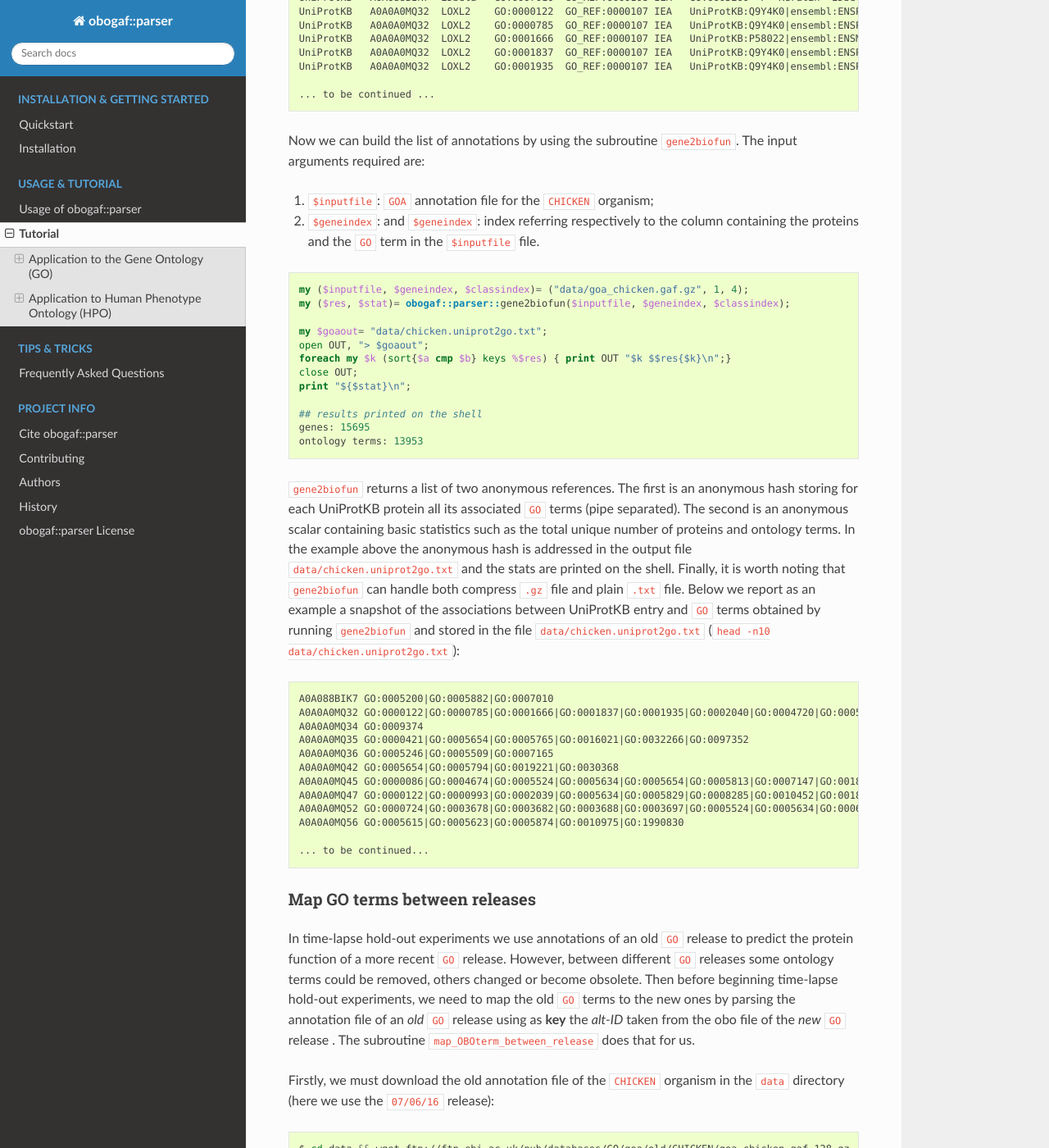
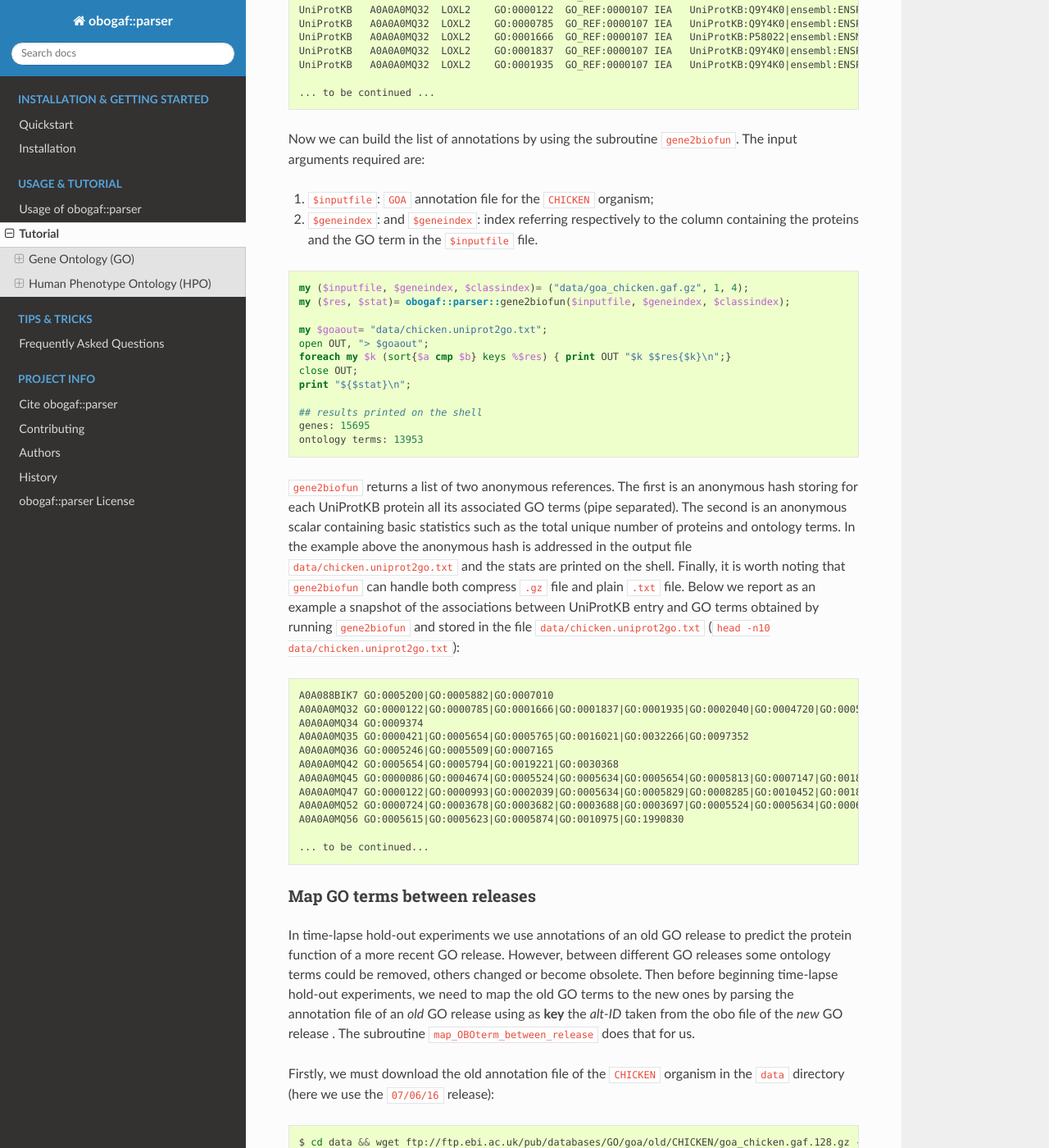
Before and after one commit to marconotaro/obogaf-parser, a Sphinx documentation site: the page built from docs/tutorial.rst, in a window 1280 px wide and 1400 px high, scrolled down 9306 px. Shown: the whole window at 82% size. Built offline with Sphinx 7.4.7 and the Read the Docs theme 2.0.0, drawn with Linux system fonts in a browser that asks for light colours; some of the changed text lies outside the part shown.

Commit message:
update docs

```diff
--- a/docs/quickstart.rst
+++ b/docs/quickstart.rst
@@ -4,7 +4,7 @@
 Quickstart
 ============
 
-This short How-To guides you from downloading ``obogaf::parser`` to make your first parsing with ``obogaf::parser``.
+This short *HowTo* guides you from downloading ``obogaf::parser`` to make your first parsing with ``obogaf::parser``.
 
 Installation
 =====================
@@ -32,7 +32,7 @@ To run the Perl script you can make it executable by typing ``chmod +x perl-scri
 Your first parsing
 ==========================
 
-Let us use ``obogaf::parser`` to extract edges (in the form ``source-destination``) from the Gene Ontology (GO) obo file. Firstly we must download the GO obo file from the `Gene Ontoloy website <http://geneontology.org/docs/download-ontology/>`_. Then we use ``obogaf-parser`` to extract edges.
+Let us use ``obogaf::parser`` to extract edges (in the form ``source-destination``) from the Gene Ontology (GO) obo file. Firstly we must download the GO obo file from the `Gene Ontoloy website <http://geneontology.org/docs/download-ontology/>`_. Then we use ``obogaf::parser`` to extract edges.
 
 .. code-block:: perl
 
--- a/docs/tutorial.rst
+++ b/docs/tutorial.rst
@@ -3,15 +3,14 @@
 Tutorial
 ========
 
-Here we show a step-by-step application of ``obogaf::parser`` by using the Gene Ontology (``GO``) and the Human Phenotype Ontology (``HPO``) and their respective annotation file. The snippets of Perl code shown in the examples below are glued together respectively in the script ``GOscript.pl`` and ``HPOscript.pl`` stored in ``script`` folder of the github repository (`link <https://github.com/marconotaro/obogaf-parser/tree/master/script/>`__).
+Here we show a step-by-step application of ``obogaf::parser`` by using the Gene Ontology (GO) and the Human Phenotype Ontology (HPO) and their respective annotation file. The snippets of Perl code shown in the examples below are glued together respectively in the script ``GOscript.pl`` and ``HPOscript.pl`` stored in ``script`` folder of the github repository (`link <https://github.com/marconotaro/obogaf-parser/tree/master/script/>`__).
 
-----
+.. note::
 
-The experiments run on this tutorial were executed by using the ``obogaf::parser`` version ``1.373``, the Perl version ``5.26.1`` and on a machine having Ubuntu 18.04 as operative system.
+   The experiments run on this tutorial were executed by using the ``obogaf::parser`` version ``1.373``, the Perl version ``5.26.1`` and on a machine having Ubuntu 18.04 as operative system.
 
-----
 
-Application to the Gene Ontology (GO)
+Gene Ontology (GO)
 -------------------------------------
 
 For all the examples shown in this tutorial, we store I/O files in the directory ``data``:
@@ -23,7 +22,7 @@ For all the examples shown in this tutorial, we store I/O files in the directory
 Parse the GO obo file
 ~~~~~~~~~~~~~~~~~~~~~
 
-First of all we must download the *obo* file from the `Gene Ontoloy website <http://geneontology.org/docs/download-ontology/>`_. We download the *basic* version of the **GO**, because this version excludes relationships that cross the 3 **GO** hierarchies (``BP``, ``MF``, ``CC``). To do that in a Linux environment, just type on the bash:
+First of all we must download the *obo* file from the `Gene Ontoloy website <http://geneontology.org/docs/download-ontology/>`_. We download the *basic* version of the GO, because this version excludes relationships that cross the 3 GO hierarchies (BP, MF, CC). To do that in a Linux environment, just type on the bash:
 
 .. code-block:: bash
 
@@ -195,7 +194,7 @@ The returned narrowed ``obo`` file looks as the following:
    synonym: "very-long-chain fatty acid metabolism" EXACT []
    is_a: GO:0006631 ! fatty acid metabolic process
 
-To extrapolate the **GO** edges from the ``gobasic.obo`` file, we can use the subroutine ``build_edges``. This subroutine receives in input the ``obo`` file:
+To extrapolate the GO edges from the ``gobasic.obo`` file, we can use the subroutine ``build_edges``. This subroutine receives in input the ``obo`` file:
 
 .. code-block:: perl
 
@@ -241,9 +240,9 @@ For the sake of the space, below we just show the first ``25`` lines of the outp
 
    ... to be continued ...
 
-The first column of the output file refers to the domain whose a **GO** term belong to, the second and the third column represent the edge as pair of nodes in the form ``source (parent) - destination (child)``, the fourth and the fifth column are the name of the source and destination obo term ID and the sixth column refers to the kind of relationships. This column can assume only two values, ``is-a`` and ``part-of``, since it is safe grouping annotations by using both these relationships. For more details about **GO** relationships have a look at this `link <http://geneontology.org/docs/ontology-relations/>`__.
+The first column of the output file refers to the domain whose a GO term belong to, the second and the third column represent the edge as pair of nodes in the form ``source (parent) - destination (child)``, the fourth and the fifth column are the name of the source and destination obo term ID and the sixth column refers to the kind of relationships. This column can assume only two values, ``is-a`` and ``part-of``, since it is safe grouping annotations by using both these relationships. For more details about GO relationships have a look at this `link <http://geneontology.org/docs/ontology-relations/>`__.
 
-To isolate nodes and relationships belonging to one of the **GO** sub-ontology (e.g. ``biological_process (BP)``), we can use the subroutine ``build_subonto``. This subroutine receives in input the edges file obtained by calling ``build_edges`` and the specific sub-domain for which we want to extrapolate edges.
+To isolate nodes and relationships belonging to one of the GO sub-ontology (e.g. ``biological_process (BP)``), we can use the subroutine ``build_subonto``. This subroutine receives in input the edges file obtained by calling ``build_edges`` and the specific sub-domain for which we want to extrapolate edges.
 
 .. code-block:: perl
 
@@ -280,7 +279,7 @@ It is worth noting that the same output can be also achieved by using the ``grep
 
    $ grep "biological_process" data/gobasic-edges.txt | cut -f2- > data/gobasic-edgesBP.txt
 
-If we want to isolate nodes and relationships separately for each **GO** subontology at one fell swoop, by Perl:
+If we want to isolate nodes and relationships separately for each GO subontology at one fell swoop, by Perl:
 
 .. code-block:: perl
 
@@ -309,10 +308,10 @@ and by bash:
        grep ${domains[$i]} data/gobasic-edges.txt | cut -f2- > data/gobasic-edges${aspects[$i]}.txt
    done
 
-To print some statistics on the ``GO`` graph, we can use the subroutine ``make_stat``. The input arguments required by this subroutine are:
+To print some statistics on the GO graph, we can use the subroutine ``make_stat``. The input arguments required by this subroutine are:
 
 
-#. ``$goedges``: file containing the ``GO`` graph represented as a list of edges where each edge is turn represented as a pair of vertices ``tab`` separated (``$goedges`` file can be obtained by calling the ``build_edges`` subroutine)
+#. ``$goedges``: file containing the GO graph represented as a list of edges where each edge is turn represented as a pair of vertices ``tab`` separated (``$goedges`` file can be obtained by calling the ``build_edges`` subroutine)
 #. ``$parentIndex`` and ``$childIndex``: index referring restrictively to the column containing the ``source`` and ``destination`` nodes in the ``$goedges`` file (reminder: Perl starts counting from zero).
 
 .. code-block:: perl
@@ -347,7 +346,7 @@ To print some statistics on the ``GO`` graph, we can use the subroutine ``make_s
 
 As we can observe from the snippet above, for each node of the graph, ``degree``, ``in-degree`` and ``out-degree`` are printed. Nodes are sorted in a decreasing order on the basis of degree, from the higher to the smaller one. In addition the following statistics are also returned: 1) number of nodes and edges of the graph; 2) maximum and minimum degree; 3) average and median degree; 4) density of the graph.
 
-To compute the stats just for a specific ``GO`` subontology (e.g. ``GO BP``) we can always use ``make_stat``, by properly setting its input arguments:
+To compute the stats just for a specific GO subontology (e.g. ``GO BP``) we can always use ``make_stat``, by properly setting its input arguments:
 
 .. code-block:: perl
 
@@ -424,7 +423,7 @@ Below we show few lines of ``gobasic-parGO.txt`` as example:
 
    ... to be continued ...
 
-The first column contains a ``GO`` term whereas the second one contains the list (pipe separated) of its parent terms. The file ``gobasic-chdGO.txt`` has the same structure, but instead of parents list contains the children list.
+The first column contains a GO term whereas the second one contains the list (pipe separated) of its parent terms. The file ``gobasic-chdGO.txt`` has the same structure, but instead of parents list contains the children list.
 
 Obviously, ``obogaf::parser::get_parents_or_children_list`` can also be run on a subontology file (e.g. ``gobasic-edgesBP.txt``). The only thing to do is to proper set the parameters ``$parentIndex`` and ``$childIndex``.
 
@@ -478,7 +477,7 @@ Now we can build the list of annotations by using the subroutine ``gene2biofun``
 
 
 #. ``$inputfile``: ``GOA`` annotation file for the ``CHICKEN`` organism;
-#. ``$geneindex``: and ``$geneindex``: index referring respectively to the column containing the proteins and the ``GO`` term in the ``$inputfile`` file.
+#. ``$geneindex``: and ``$geneindex``: index referring respectively to the column containing the proteins and the GO term in the ``$inputfile`` file.
 
 .. code-block:: perl
 
@@ -495,7 +494,7 @@ Now we can build the list of annotations by using the subroutine ``gene2biofun``
    genes: 15695
    ontology terms: 13953
 
-``gene2biofun`` returns a list of two anonymous references. The first is an anonymous hash storing for each UniProtKB protein all its associated ``GO`` terms (pipe separated). The second is an anonymous scalar containing basic statistics such as the total unique number of proteins and ontology terms. In the example above the anonymous hash is addressed in the output file ``data/chicken.uniprot2go.txt`` and the stats are printed on the shell. Finally, it is worth noting that ``gene2biofun`` can handle both compress ``.gz`` file and plain ``.txt`` file. Below we report as an example a snapshot of the associations between UniProtKB entry and ``GO`` terms obtained by running ``gene2biofun`` and stored in the file ``data/chicken.uniprot2go.txt`` (``head -n10 data/chicken.uniprot2go.txt``):
+``gene2biofun`` returns a list of two anonymous references. The first is an anonymous hash storing for each UniProtKB protein all its associated GO terms (pipe separated). The second is an anonymous scalar containing basic statistics such as the total unique number of proteins and ontology terms. In the example above the anonymous hash is addressed in the output file ``data/chicken.uniprot2go.txt`` and the stats are printed on the shell. Finally, it is worth noting that ``gene2biofun`` can handle both compress ``.gz`` file and plain ``.txt`` file. Below we report as an example a snapshot of the associations between UniProtKB entry and GO terms obtained by running ``gene2biofun`` and stored in the file ``data/chicken.uniprot2go.txt`` (``head -n10 data/chicken.uniprot2go.txt``):
 
 .. code-block:: text
 
@@ -515,7 +514,7 @@ Now we can build the list of annotations by using the subroutine ``gene2biofun``
 Map GO terms between releases
 ~~~~~~~~~~~~~~~~~~~~~~~~~~~~~
 
-In time-lapse hold-out experiments we use annotations of an old ``GO`` release to predict the protein function of a more recent ``GO`` release. However, between different ``GO`` releases some ontology terms could be removed, others changed or become obsolete. Then before beginning time-lapse hold-out experiments, we need to map the old ``GO`` terms to the new ones by parsing the annotation file of an *old* ``GO`` release using as **key** the *alt-ID* taken from the obo file of the *new* ``GO`` release . The subroutine ``map_OBOterm_between_release`` does that for us.
+In time-lapse hold-out experiments we use annotations of an old GO release to predict the protein function of a more recent GO release. However, between different GO releases some ontology terms could be removed, others changed or become obsolete. Then before beginning time-lapse hold-out experiments, we need to map the old GO terms to the new ones by parsing the annotation file of an *old* GO release using as **key** the *alt-ID* taken from the obo file of the *new* GO release . The subroutine ``map_OBOterm_between_release`` does that for us.
 
 Firstly, we must download the old annotation file of the ``CHICKEN`` organism in the ``data`` directory (here we use the ``07/06/16`` release):
 
@@ -526,9 +525,9 @@ Firstly, we must download the old annotation file of the ``CHICKEN`` organism in
 The input arguments required by ``map_OBOterm_between_release`` are:
 
 
-#. ``$obofile``: the *new* release of a ``GO`` obo file (here we use the ``01/07/19`` release). This file is used to make the ``alt_id - id`` pairing by using ``alt_id`` as key;
+#. ``$obofile``: the *new* release of a GO obo file (here we use the ``01/07/19`` release). This file is used to make the ``alt_id - id`` pairing by using ``alt_id`` as key;
 #. ``$goafileOld``: the *old* release of an annotation file (for this example we use ``07/06/16`` release);
-#. ``$classindex``: the index referring to the column of the ``$goafileOld`` containing the ontology terms to be mapped (in the ``GOA`` file the ``GO`` terms are in the 4 columns -- NB: we must start to count from zero).
+#. ``$classindex``: the index referring to the column of the ``$goafileOld`` containing the ontology terms to be mapped (in the ``GOA`` file the GO terms are in the 4 columns -- NB: we must start to count from zero).
 
 .. code-block:: perl
 
@@ -598,15 +597,15 @@ To give an example, below we show the first ``23`` lines of the file ``go.ann.di
    > UniProtKB A4GTP0   A4GTP0      GO:0003723  GO_REF:0000019 IEA   Ensembl:ENSP00000254301 F  Galectin A4GTP0_CHICK   protein  taxon:9031  20160507 Ensembl
    321c321
 
-Application to Human Phenotype Ontology (HPO)
----------------------------------------------
+Human Phenotype Ontology (HPO)
+-----------------------------------
 
-Here we show how to use ``obogaf::parser`` on the ``HPO`` obo file and its annotation file. Here we go faster, because the experiments are carried-out in the same way of those shown above with the ``GO``.
+Here we show how to use ``obogaf::parser`` on the HPO obo file and its annotation file. Here we go faster, because the experiments are carried-out in the same way of those shown above with the GO.
 
 Parse the HPO obo file
 ~~~~~~~~~~~~~~~~~~~~~~
 
-Here we use ``obogaf::parser`` to handle the ``HPO`` obo file and return some basic statistics. For this example we use the ``2019-11-08`` ``HPO`` obo release.
+Here we use ``obogaf::parser`` to handle the HPO obo file and return some basic statistics. For this example we use the ``2019-11-08`` HPO obo release.
 
 .. code-block:: perl
 
@@ -693,7 +692,7 @@ Here we use ``obogaf::parser`` to handle the ``HPO`` obo file and return some ba
 Parse the HPO annotation file
 ~~~~~~~~~~~~~~~~~~~~~~~~~~~~~
 
-Here we use ``obogaf::parser`` to parse the ``HPO`` annotation file (release ``2019-11-08``)
+Here we use ``obogaf::parser`` to parse the HPO annotation file (release ``2019-11-08``)
 
 .. code-block:: perl
 
@@ -746,7 +745,7 @@ Below we show the first ``10`` lines of the ``hpo.gene2pheno.txt`` file, just to
 Map HPO terms between releases
 ~~~~~~~~~~~~~~~~~~~~~~~~~~~~~~
 
-Here we use ``obogaf::parser`` to map the ``HPO`` terms of an *old* release (``2018-09-03``) toward a *new* ones (``2019-11-08``).
+Here we use ``obogaf::parser`` to map the HPO terms of an *old* release (``2018-09-03``) toward a *new* ones (``2019-11-08``).
 
 .. code-block:: perl
 
@@ -817,7 +816,7 @@ Here we use ``obogaf::parser`` to map the ``HPO`` terms of an *old* release (``2
    Tot. altID seen:  31
    Tot. altID unseen:   3604
 
-By running the ``diff`` command between the *old* file (``hpo.ann.old.txt``) and the *mapped* one (``hpo.ann.mapped.txt``) and redirecting the results on a output file (e.g.: ``diff hpo.ann.old.txt hpo.ann.mapped.txt > hpo.ann.diff``) we can easily visualize the changed ``HPO`` terms between the two release. Below  we show just some few lines of ``hpo.ann.diff`` to give an example:
+By running the ``diff`` command between the *old* file (``hpo.ann.old.txt``) and the *mapped* one (``hpo.ann.mapped.txt``) and redirecting the results on a output file (e.g.: ``diff hpo.ann.old.txt hpo.ann.mapped.txt > hpo.ann.diff``) we can easily visualize the changed HPO terms between the two release. Below  we show just some few lines of ``hpo.ann.diff`` to give an example:
 
 .. code-block:: diff
 
```
Also changed, not shown: docs/install.rst (+4 -5 lines).
